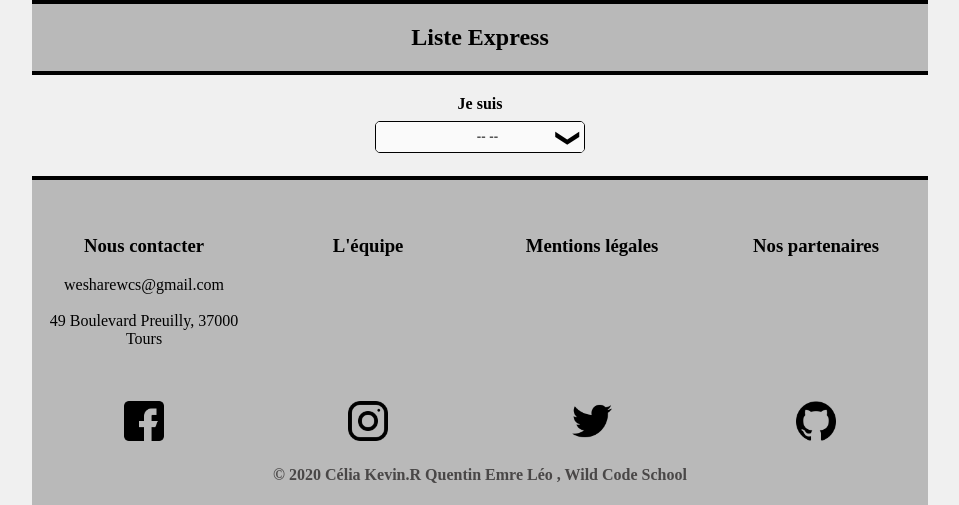
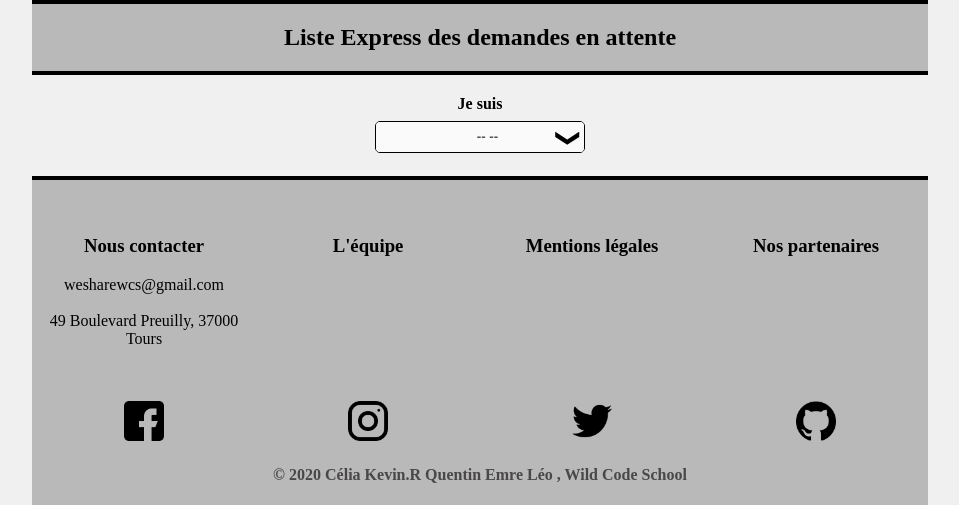
Before and after one commit to WildCodeSchool/tours-php-2009-project2-weshare, a PHP site: template src/View/Request/listExpress.html.twig in a window 1280 px wide. Shown: the part 225-730 px from the top of the page, without its empty margins (160-1119 px from the left). Run offline with PHP 8.4, Linux system fonts and the light colour scheme; the template is opened without the code that fills it, so the values that code supplies are empty; some libraries are stand-ins or nearby versions.

Commit message:
title modif

```diff
--- a/src/View/Request/listExpress.html.twig
+++ b/src/View/Request/listExpress.html.twig
@@ -12,7 +12,7 @@
 
 {% block content %}
     <div class="list_title">
-        <h2>Liste Express</h2>
+        <h2>Liste Express des demandes en attente</h2>
     </div>
     <div class="requests_list">
          <form action="/request/listExpress" method="POST">
```
